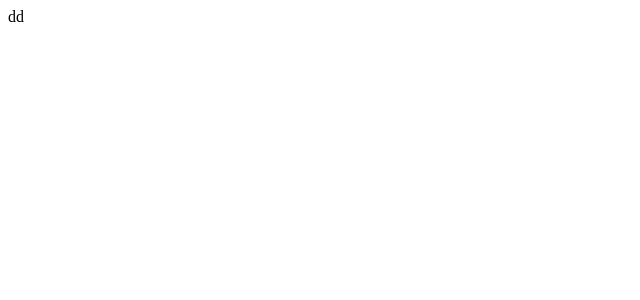
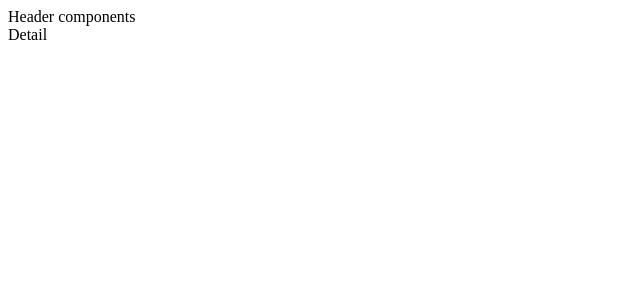
Before and after one commit to 77unny/react-youtube, a React (Create React App) app: page /detail/1 in a window 1280 px wide. Shown: the top 300 px of the page, without its empty margins (0-640 px from the left). Built offline with nearby package versions, Linux system fonts and the light colour scheme.

Commit message:
feat : router skeleton

```diff
--- a/src/App.jsx
+++ b/src/App.jsx
@@ -1,9 +1,31 @@
 import React from 'react';
+import {
+	BrowserRouter as Router,
+	Switch,
+	Route,
+	Redirect
+} from "react-router-dom";
+
+import Home from "./router/Home";
+import Detail from "./router/Detail";
 
 function App() {
 	return (
-		<div>dd</div>
+			<Router>
+				<div>Header components</div>
+				<Switch>
+					<Route exact path="/" component={Home}/>
+					<Route path="/detail/:id" component={Detail}/>
+					<Redirect path="*" to="/" />
+				</Switch>
+			</Router>
 	);
 }
 
 export default App;
+
+/*
+* API KEY : process.env.REACT_APP_API_KEY
+* search API : `${process.env.REACT_APP_SEARCH}?part=snippet&maxResults=25&q=${keyword}&key=${process.env.REACT_APP_API_KEY}`
+* popular API : `${process.env.REACT_APP_POPULAR}?part=snippet&chart=mostPopular&maxResults=25&key=${process.env.REACT_APP_API_KEY}`
+* */
--- /dev/null
+++ b/src/router/Detail.jsx
@@ -0,0 +1,14 @@
+import React from 'react';
+import PropTypes from 'prop-types';
+
+Detail.propTypes = {
+
+};
+
+function Detail(props) {
+	return (
+		<div>Detail</div>
+	);
+}
+
+export default Detail;
```
